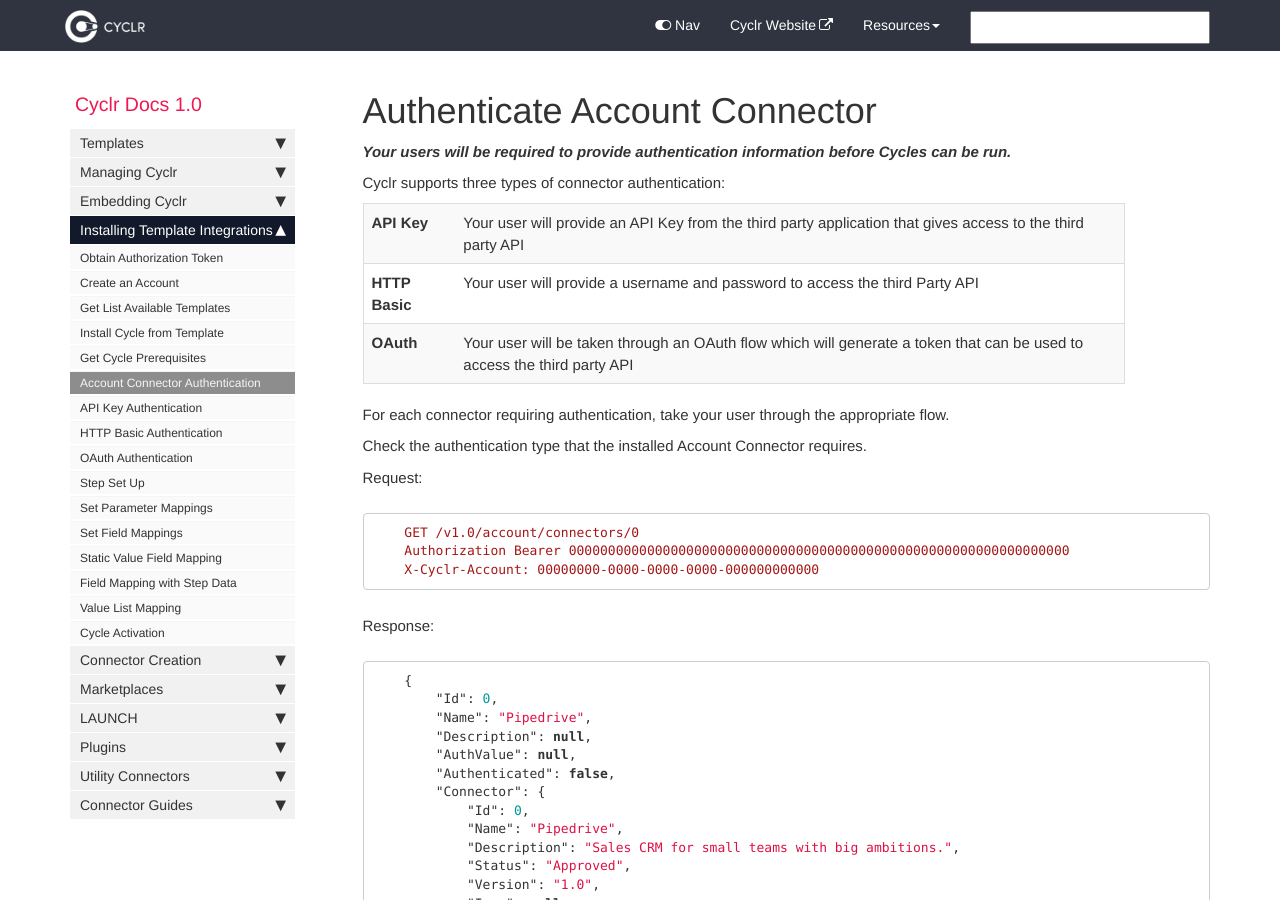
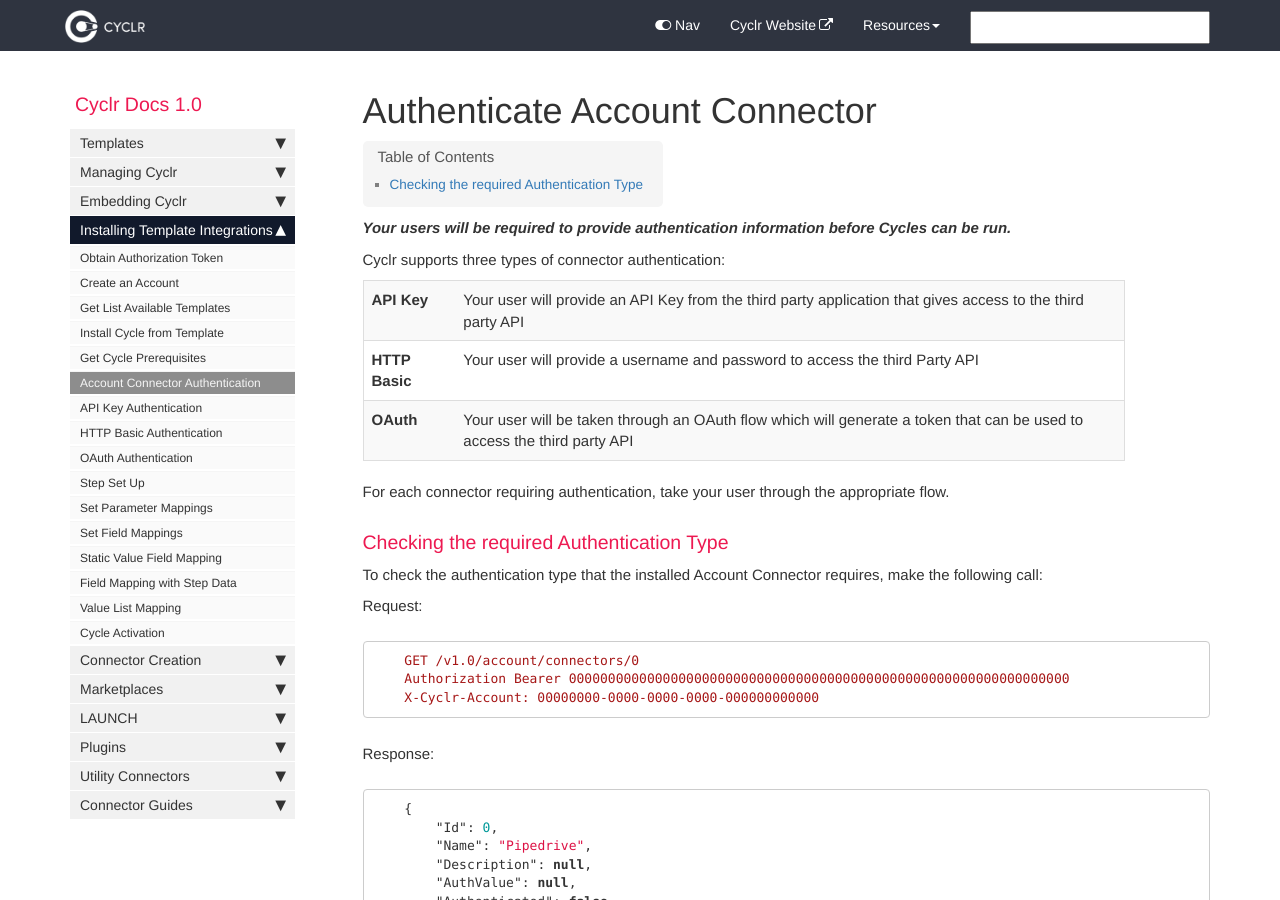
Before and after one commit to sneakysneak/docs, a Jekyll site: the page built from pages/installing-templates-api/account-connector-authentication.md, in a window 1280 px wide and 900 px high. Built offline with Jekyll 4.4.1, drawn with Linux system fonts in a browser that asks for light colours; comment, search, counter and statistics services are not loaded.

Commit message:
Update account-connector-authentication.md

```diff
--- a/pages/installing-templates-api/account-connector-authentication.md
+++ b/pages/installing-templates-api/account-connector-authentication.md
@@ -15,7 +15,9 @@ Cyclr supports three types of connector authentication:
 
 For each connector requiring authentication, take your user through the appropriate flow.
 
-Check the authentication type that the installed Account Connector requires.
+### Checking the required Authentication Type
+
+To check the authentication type that the installed Account Connector requires, make the following call:
 
 Request:
 
```
